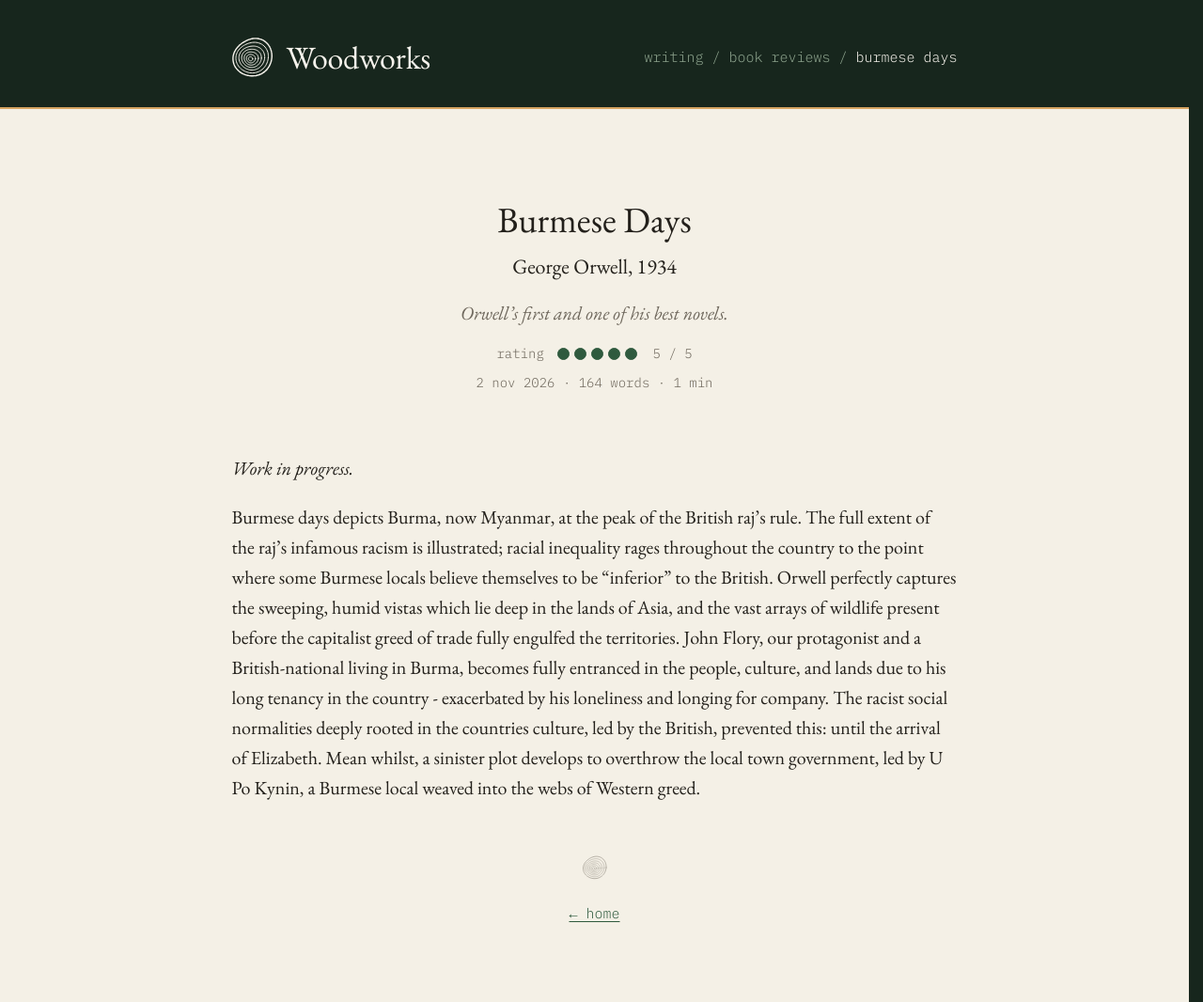
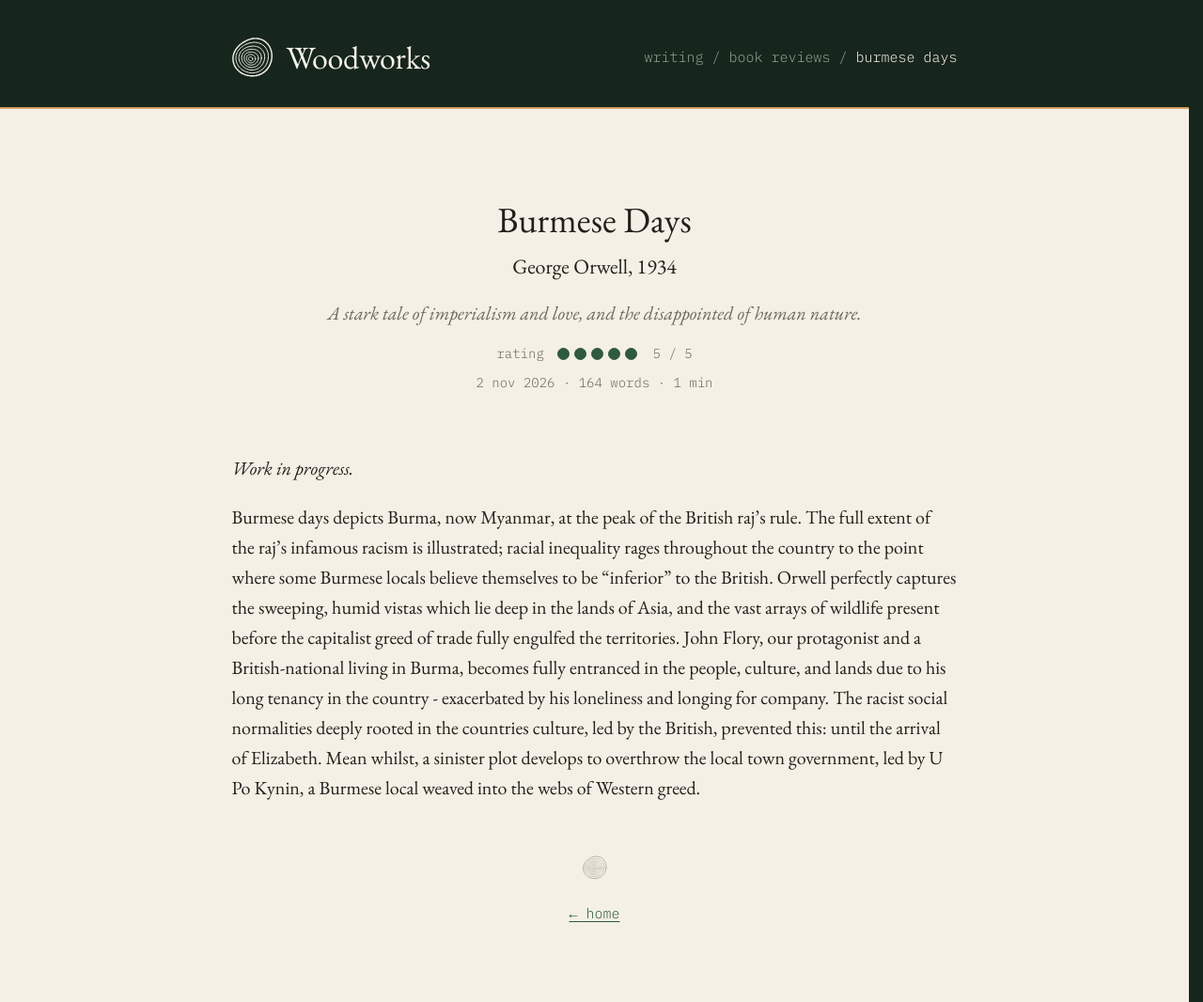
Before and after one commit to timj-wood/timj-wood.github.io, a Jekyll site: the page built from _posts/writing/book-reviews/2026-11-02-burmese-days.md, in a window 1280 px wide. Shown: the whole page at 94% size. Built offline with Jekyll 4.4.1, drawn with Linux system fonts in a browser that asks for light colours.

Commit message:
Update 2026-11-02-burmese-days.md

```diff
--- a/_posts/writing/book-reviews/2026-11-02-burmese-days.md
+++ b/_posts/writing/book-reviews/2026-11-02-burmese-days.md
@@ -1,6 +1,6 @@
 ---
 title: "Burmese Days"
-summary: "Orwell's first and one of his best novels."
+summary: "A stark tale of imperialism and love, and the disappointed of human nature."
 rating: 5
 author_of_book: George Orwell
 published: 1934
```
